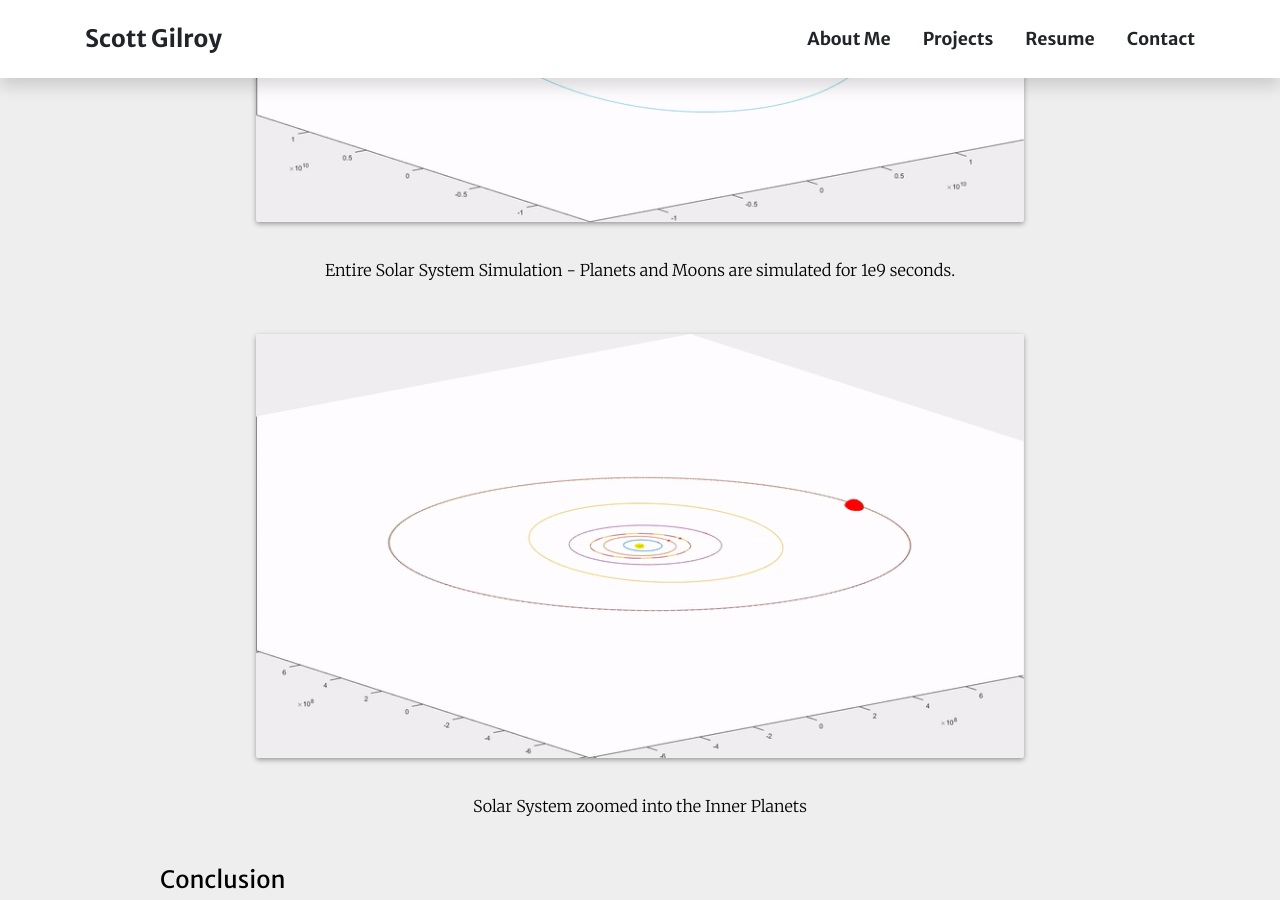
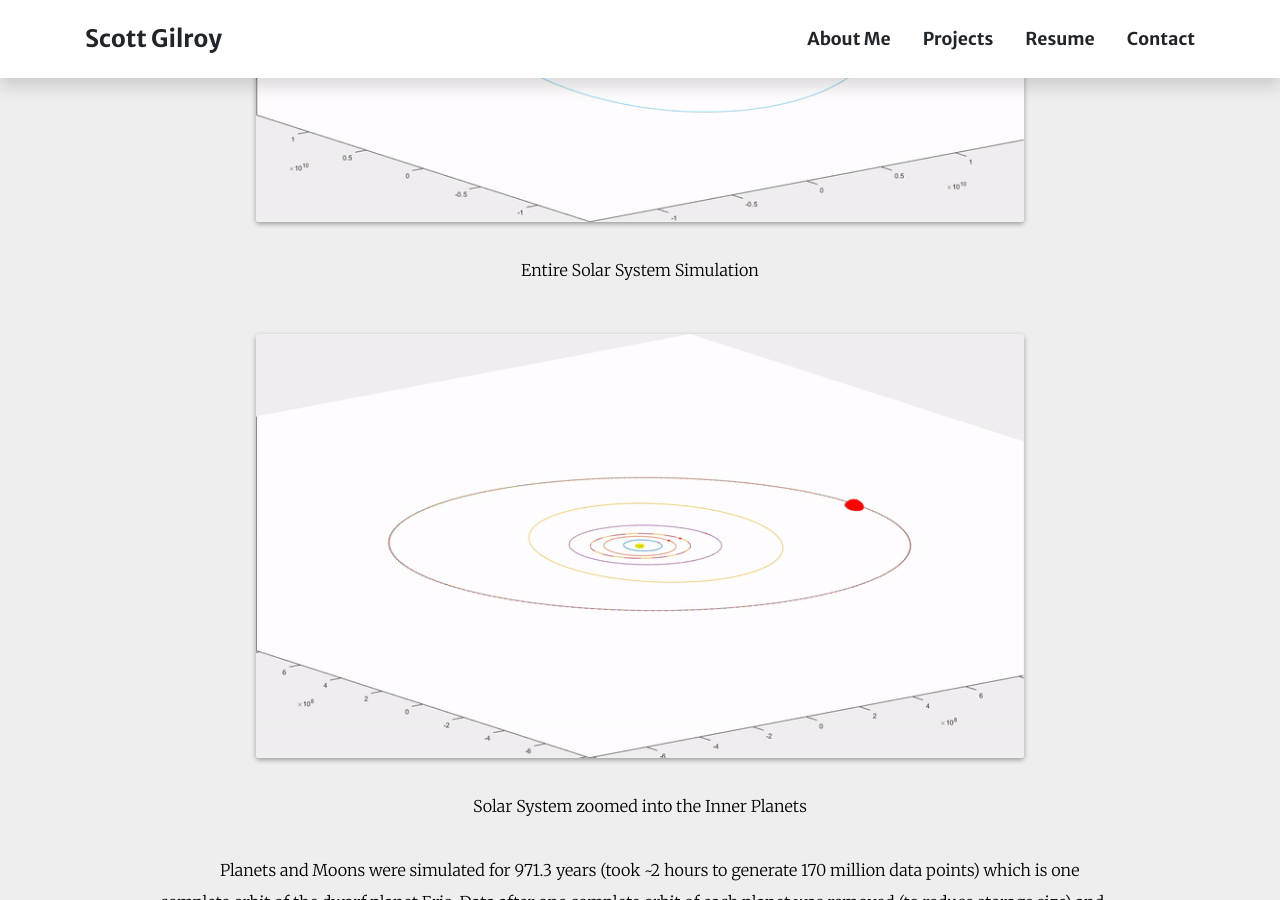
Before and after one commit to ScGilroy/ScGilroy.github.io, a Jekyll site: the page built from pages/Solar_System.html, in a window 1280 px wide and 900 px high, scrolled down 3391 px. Built offline with Jekyll 4.4.1, drawn with Linux system fonts in a browser that asks for light colours; nearby versions of some CDN libraries; some of the changed text lies outside the part shown.

Commit message:
Update Solar System Text

```diff
--- a/pages/Solar_System.html
+++ b/pages/Solar_System.html
@@ -40,14 +40,16 @@
   <p class="tab">The force-based approach is a much more complex approach and requires much longer computation times depending on the duration in which the solar system is simulated. The benefits of this method are that it allows a more accurate representation of the position of the object since all objects have a direct impact on the gravitational forces experienced. Additionally, moons can be modeled with the same equations of motion. To speed up runtime when animating the data, I have exported the position dataset to be reloaded into the animator. For this method to work, accurate velocity and initial position are required. I tuned these parameters slightly from the values provided by NASA. Additionally, this model only contains bodies with significant importance or size. This means that the asteroid belt is not modeled since it would exponentially increase computation time when simulating the model for many years. Overall, this method provided an accurate representation of over 25 planets and moons in the solar system.</p>
 
   <img src="{{ site.url }}/assets/files/projects/Solar_System/Dynamics_1.gif" style="width:80%; height:auto;">
-  <p class="centeredDesc noPad">Entire Solar System Simulation - Planets and Moons are simulated for 1e9 seconds.</p>
+  <p class="centeredDesc">Entire Solar System Simulation</p>
   <img src="{{ site.url }}/assets/files/projects/Solar_System/Dynamics_2.gif" style="width:80%; height:auto;">
-  <p class="centeredDesc noPad">Solar System zoomed into the Inner Planets</p>
+  <p class="centeredDesc">Solar System zoomed into the Inner Planets</p>
+
+  <p class="tab"> Planets and Moons were simulated for 971.3 years (took ~2 hours to generate 170 million data points) which is one complete orbit of the dwarf planet Eris. Data after one complete orbit of each planet was removed (to reduce storage size) and the data points for one orbit was saved. The simulation can then be played back with the data aquired.</p>
 
   <h4>Conclusion</h4>
   <p class="tab">This project was a large motivator for some of my other space-related projects. While the ellipse approach utilized geometry to speed through simulation, it lacked realism which can be associated with the laws of motion. The second approach used these laws of motion from Newton and Kepler and allowed for the Solar System to accurately model planets, moons, and other bodies very closely.</p>
 
   <h4>Future Work</h4>
-  <p class="tab">In the future, I plan to model rockets that will follow an optimized trajectory between planets, moons, or orbits with a simplified model of the solar system (to speed up the optimization process).</p>
+  <p class="tab">In the future, I plan to model rockets that will follow an optimized trajectory between planets, moons, or orbits with a simplified model of the solar system (to speed up the optimization process). Additionally, the simulator could directly take the current planetary position from NASA's website and simulate their orbit into the future instead of starting from an arbitrary position.</p>
   <div class="spacer"></div>
 </div>
```
Also changed, not shown: 1 other file.
